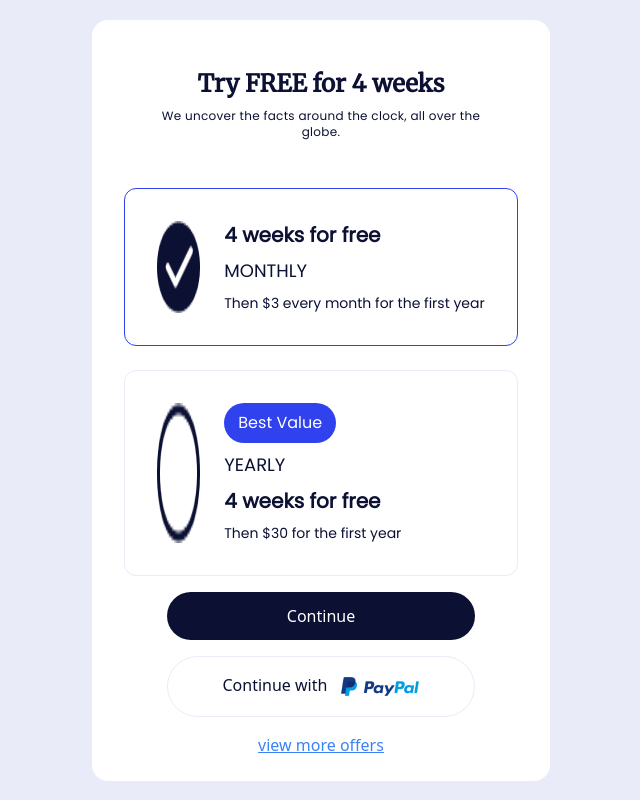
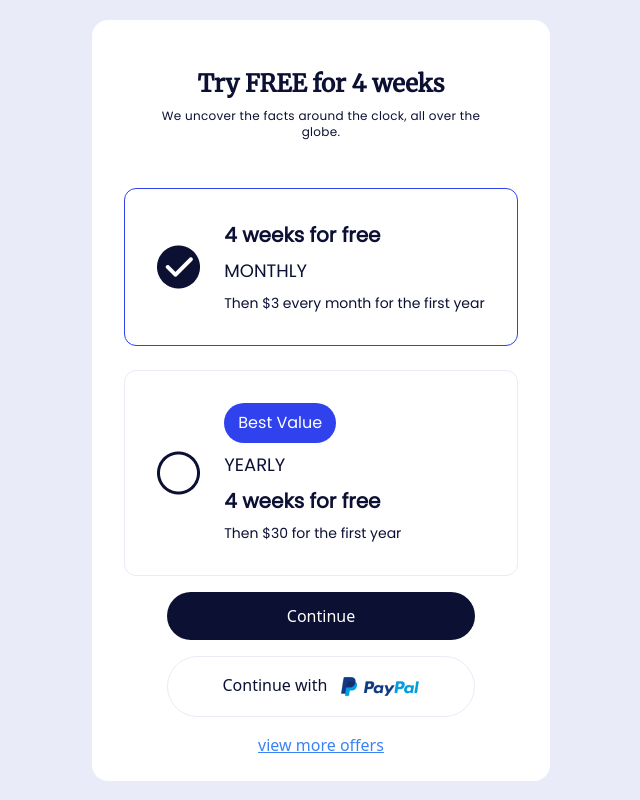
Before and after one commit to iqoll/pricing-card, a website: page index.html in a window 1280 px wide. Shown: the whole page, without its empty margins (319-959 px from the left). Drawn offline with Linux system fonts and the light colour scheme.

Commit message:
edit the image

```diff
--- a/index.html
+++ b/index.html
@@ -31,7 +31,7 @@
           <div class="p-8 mx-2 rounded-xl border border-[#2F42EE] text-[#0C1033]">
             <!-- Flex Container -->
             <div class="flex space-x-6 align-center">
-              <img src="images/Group 1.png" alt="" class="object-fit">
+              <img src="images/Group 1.png" alt="" class="object-contain">
               <!-- Content  -->
               <div class="flex flex-col space-y-2 text-[#0C1033] font-mono font-medium">
                 <p class="text-xl font-bold">4 weeks for free</p>
@@ -43,7 +43,7 @@
           <!-- card 2 -->
           <div class="p-8 mx-2 mt-6 rounded-xl border border-[#E9EBF8] text-[#0C1033]">
             <div class="flex space-x-6 align-center">
-              <img src="images/Group 2.png" alt="">
+              <img src="images/Group 2.png" alt="" class="object-contain">
               <!-- Content  -->
               <div class="flex flex-col space-y-2 text-[#0C1033] font-mono font-medium">
                 <button class="w-28 px-1 py-2 text-center rounded-full text-white bg-[#2F42EE]">Best Value</button>
```
Also changed, not shown: css/style.css.
